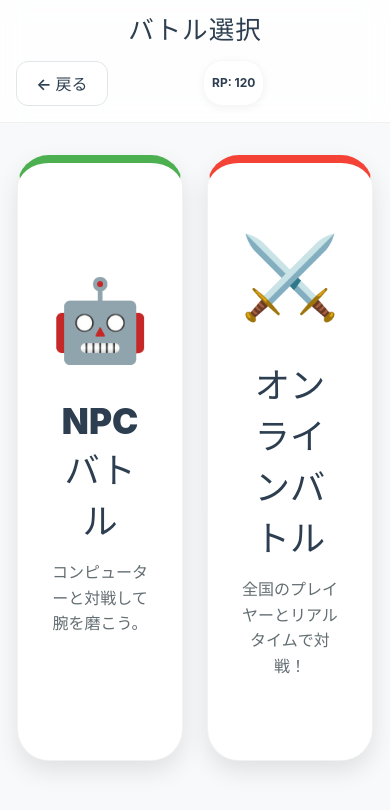
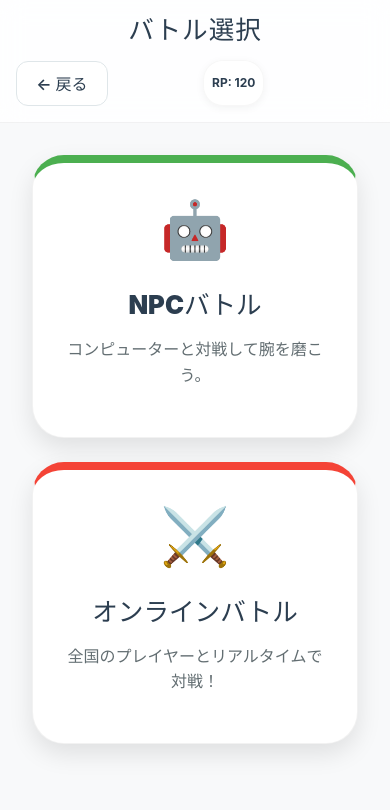
Before and after one commit to shii-park/friends_frontend, a React (Vite) app: page /battle-select in a window 390 px wide. Shown: the top 810 px of the page. Built offline with nearby package versions, Linux system fonts and the light colour scheme.

Commit message:
Fix: バトル選択画面のスマホレイアウトを縦並びに修正し、視認性を改善しました。

```diff
--- a/src/App.css
+++ b/src/App.css
@@ -1125,6 +1125,34 @@ input:focus,
   .storage-content { margin: 0 1rem 1rem; padding: 1.5rem; }
   .card-grid { grid-template-columns: repeat(auto-fill, minmax(140px, 1fr)); gap: 1rem; }
 
+  .battle-select-page {
+    height: auto;
+    min-height: 100vh;
+  }
+  .battle-select-content {
+    align-items: flex-start;
+    padding: 1rem;
+  }
+  .battle-type-container {
+    flex-direction: column;
+    padding: 1rem;
+    gap: 1.5rem;
+    width: 100%;
+    box-sizing: border-box;
+  }
+  .battle-type-card {
+    padding: 2rem;
+    width: 100%;
+    box-sizing: border-box;
+  }
+  .battle-type-icon {
+    font-size: 3.5rem;
+    margin-bottom: 1rem;
+  }
+  .battle-type-title {
+    font-size: 1.6rem;
+  }
+
   .battle-prepare-content {
     flex-direction: column;
     overflow-y: auto;
```
